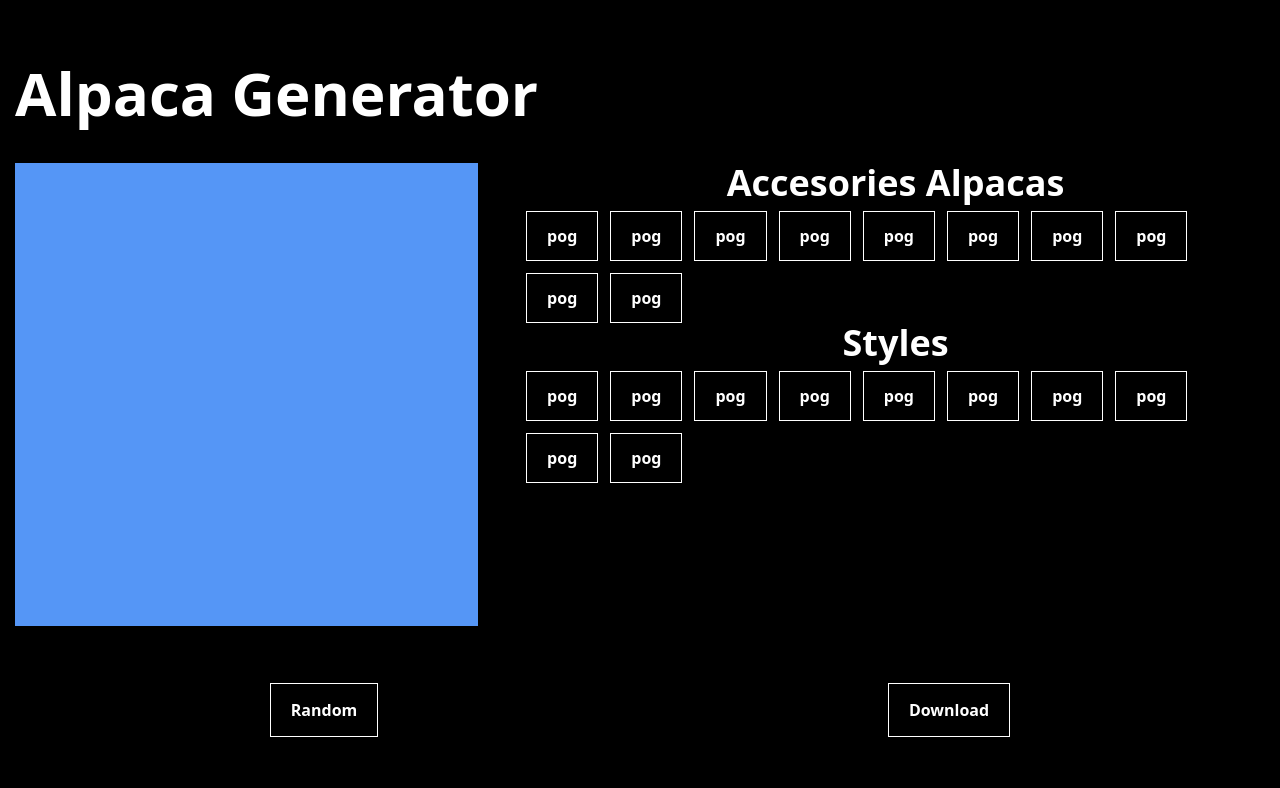
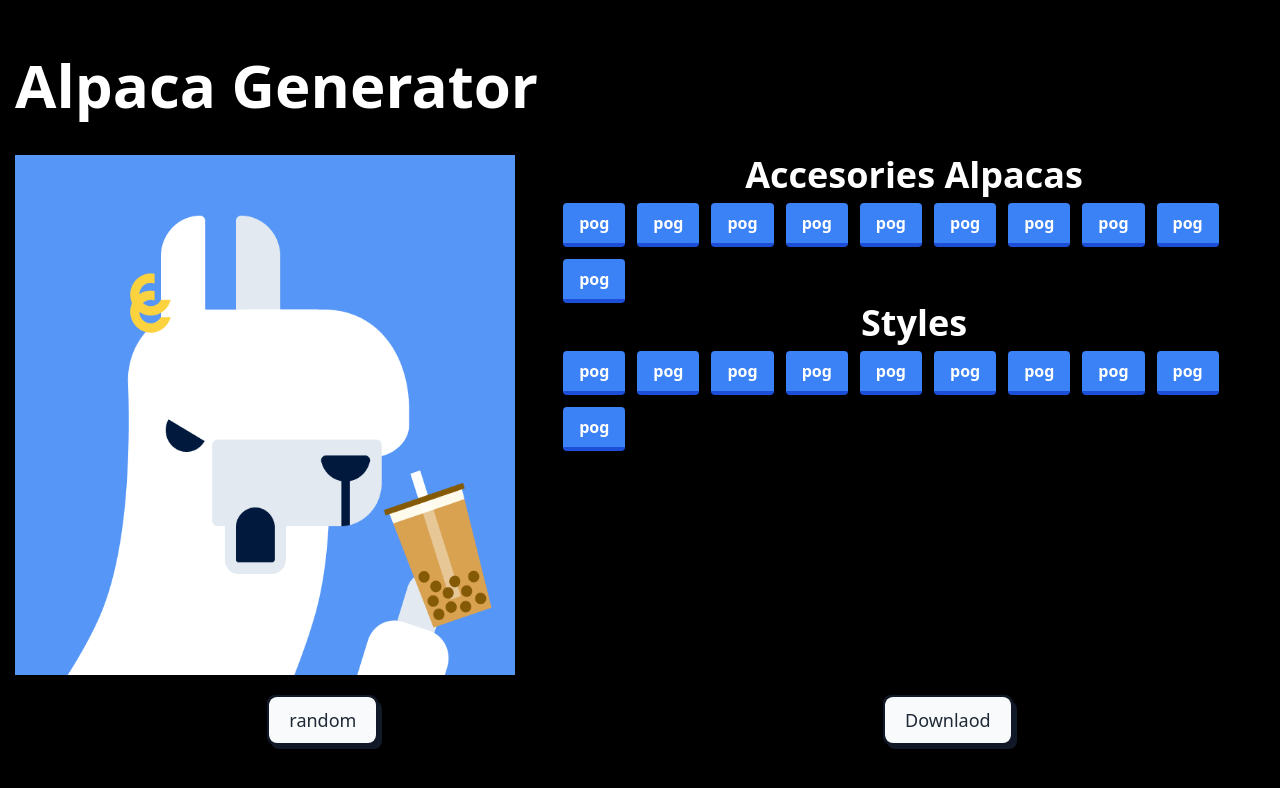
Before and after one commit to fakbo-dev/alpaca-generator, a React (Vite) app: page / in a window 1280 px wide. Shown: the top 788 px of the page. Built offline with nearby package versions, Linux system fonts and the light colour scheme.

Commit message:
default img done

```diff
--- a/src/components/Alpaca.jsx
+++ b/src/components/Alpaca.jsx
@@ -1,15 +1,30 @@
 import DefaultImage from "../assets/alpaca/backgrounds/blue50.png"
-
+import Accesorie from "../assets/alpaca/accessories/earings.png"
+import ears from "../assets/alpaca/ears/default.png"
+import eyes from "../assets/alpaca/eyes/angry.png"
+import hair from "../assets/alpaca/hair/bang.png"
+import leg from "../assets/alpaca/leg/bubble-tea.png"
+import mount from "../assets/alpaca/mouth/astonished.png"
+import neck from "../assets/alpaca/neck/bend-backward.png"
+import nose from "../assets/alpaca/nose.png"
 const Alpaca = () => {
 
     return (
         <section className="flex flex-col gap-10">
             <h1 className="text-6xl">Alpaca Generator</h1>
             {/* Content */}
-            <div className="flex gap-12">
+            <div className="flex gap-12 flex-col md:flex-row">
                 {/* Image */}
-                <div className="h-[520px] w-[520px]">
-                    <img src={DefaultImage} alt="background image" className="object-cover" />
+                <div className="relative ">
+                    <img src={DefaultImage} alt="background image" className="h-[520px] w-[520px] z-0" />
+                    <img src={neck} alt="background image" className="h-[520px] w-[520px] z-10 top-0 left-0 absolute" />
+                    <img src={Accesorie} alt="background image" className="h-[520px] w-[520px] z-10 top-0 left-0 absolute" />
+                    <img src={ears} alt="background image" className="h-[520px] w-[520px] z-[1] top-0 left-0 absolute" />
+                    <img src={eyes} alt="background image" className="h-[520px] w-[520px] z-[99] top-0 left-0 absolute" />
+                    <img src={mount} alt="background image" className="h-[520px] w-[520px] z-[109] top-0 left-0 absolute" />
+                    <img src={leg} alt="background image" className="h-[520px] w-[520px] z-[99] top-0 left-0 absolute" />
+                    <img src={hair} alt="background image" className="h-[520px] w-[520px] z-[99] top-0 left-0 absolute" />
+                    <img src={nose} alt="background image" className="h-[520px] w-[520px] z-[99] top-0 left-0 absolute" />
                 </div>
 
                 {/* Buttons */}
@@ -20,16 +35,16 @@ const Alpaca = () => {
                         {/* buttons */}
                         <div className="flex flex-wrap gap-3">
 
-                            <button className=" px-[20px] py-[12px] border border-white">pog</button>
-                            <button className=" px-[20px] py-[12px] border border-white">pog</button>
-                            <button className=" px-[20px] py-[12px] border border-white">pog</button>
-                            <button className=" px-[20px] py-[12px] border border-white">pog</button>
-                            <button className=" px-[20px] py-[12px] border border-white">pog</button>
-                            <button className=" px-[20px] py-[12px] border border-white">pog</button>
-                            <button className=" px-[20px] py-[12px] border border-white">pog</button>
-                            <button className=" px-[20px] py-[12px] border border-white">pog</button>
-                            <button className=" px-[20px] py-[12px] border border-white">pog</button>
-                            <button className=" px-[20px] py-[12px] border border-white">pog</button>
+                            <button className="bg-blue-500 hover:bg-blue-400 text-white font-bold py-2 px-4 border-b-4 border-blue-700 hover:border-blue-500 rounded">pog</button>
+                            <button className="bg-blue-500 hover:bg-blue-400 text-white font-bold py-2 px-4 border-b-4 border-blue-700 hover:border-blue-500 rounded">pog</button>
+                            <button className="bg-blue-500 hover:bg-blue-400 text-white font-bold py-2 px-4 border-b-4 border-blue-700 hover:border-blue-500 rounded">pog</button>
+                            <button className="bg-blue-500 hover:bg-blue-400 text-white font-bold py-2 px-4 border-b-4 border-blue-700 hover:border-blue-500 rounded">pog</button>
+                            <button className="bg-blue-500 hover:bg-blue-400 text-white font-bold py-2 px-4 border-b-4 border-blue-700 hover:border-blue-500 rounded">pog</button>
+                            <button className="bg-blue-500 hover:bg-blue-400 text-white font-bold py-2 px-4 border-b-4 border-blue-700 hover:border-blue-500 rounded">pog</button>
+                            <button className="bg-blue-500 hover:bg-blue-400 text-white font-bold py-2 px-4 border-b-4 border-blue-700 hover:border-blue-500 rounded">pog</button>
+                            <button className="bg-blue-500 hover:bg-blue-400 text-white font-bold py-2 px-4 border-b-4 border-blue-700 hover:border-blue-500 rounded">pog</button>
+                            <button className="bg-blue-500 hover:bg-blue-400 text-white font-bold py-2 px-4 border-b-4 border-blue-700 hover:border-blue-500 rounded">pog</button>
+                            <button className="bg-blue-500 hover:bg-blue-400 text-white font-bold py-2 px-4 border-b-4 border-blue-700 hover:border-blue-500 rounded">pog</button>
                         </div>
                     </div>
                     {/* Styles */}
@@ -38,16 +53,16 @@ const Alpaca = () => {
                         {/* buttons */}
                         <div className="flex flex-wrap gap-3">
 
-                            <button className=" px-[20px] py-[12px] border border-white">pog</button>
-                            <button className=" px-[20px] py-[12px] border border-white">pog</button>
-                            <button className=" px-[20px] py-[12px] border border-white">pog</button>
-                            <button className=" px-[20px] py-[12px] border border-white">pog</button>
-                            <button className=" px-[20px] py-[12px] border border-white">pog</button>
-                            <button className=" px-[20px] py-[12px] border border-white">pog</button>
-                            <button className=" px-[20px] py-[12px] border border-white">pog</button>
-                            <button className=" px-[20px] py-[12px] border border-white">pog</button>
-                            <button className=" px-[20px] py-[12px] border border-white">pog</button>
-                            <button className=" px-[20px] py-[12px] border border-white">pog</button>
+                            <button className="bg-blue-500 hover:bg-blue-400 text-white font-bold py-2 px-4 border-b-4 border-blue-700 hover:border-blue-500 rounded">pog</button>
+                            <button className="bg-blue-500 hover:bg-blue-400 text-white font-bold py-2 px-4 border-b-4 border-blue-700 hover:border-blue-500 rounded">pog</button>
+                            <button className="bg-blue-500 hover:bg-blue-400 text-white font-bold py-2 px-4 border-b-4 border-blue-700 hover:border-blue-500 rounded">pog</button>
+                            <button className="bg-blue-500 hover:bg-blue-400 text-white font-bold py-2 px-4 border-b-4 border-blue-700 hover:border-blue-500 rounded">pog</button>
+                            <button className="bg-blue-500 hover:bg-blue-400 text-white font-bold py-2 px-4 border-b-4 border-blue-700 hover:border-blue-500 rounded">pog</button>
+                            <button className="bg-blue-500 hover:bg-blue-400 text-white font-bold py-2 px-4 border-b-4 border-blue-700 hover:border-blue-500 rounded">pog</button>
+                            <button className="bg-blue-500 hover:bg-blue-400 text-white font-bold py-2 px-4 border-b-4 border-blue-700 hover:border-blue-500 rounded">pog</button>
+                            <button className="bg-blue-500 hover:bg-blue-400 text-white font-bold py-2 px-4 border-b-4 border-blue-700 hover:border-blue-500 rounded">pog</button>
+                            <button className="bg-blue-500 hover:bg-blue-400 text-white font-bold py-2 px-4 border-b-4 border-blue-700 hover:border-blue-500 rounded">pog</button>
+                            <button className="bg-blue-500 hover:bg-blue-400 text-white font-bold py-2 px-4 border-b-4 border-blue-700 hover:border-blue-500 rounded">pog</button>
                         </div>
                     </div>
                 </div>
--- a/src/components/Donwload.jsx
+++ b/src/components/Donwload.jsx
@@ -4,9 +4,23 @@
 const Donwload = () => {
 
     return (
-        <section className="flex w-full justify-around">
-            <button className="px-[20px] py-[14px] border border-white">Random</button>
-            <button className="px-[20px] py-[14px] border border-white">Download</button>
+        <section className="flex w-full justify-around mt-5">
+            <a href="#_" class="relative inline-block text-lg group">
+                <span class="relative z-10 block px-5 py-3 overflow-hidden font-medium leading-tight text-gray-800 transition-colors duration-300 ease-out border-2 border-gray-900 rounded-lg group-hover:text-white">
+                    <span class="absolute inset-0 w-full h-full px-5 py-3 rounded-lg bg-gray-50"></span>
+                    <span class="absolute left-0 w-48 h-48 -ml-2 transition-all duration-300 origin-top-right -rotate-90 -translate-x-full translate-y-12 bg-gray-900 group-hover:-rotate-180 ease"></span>
+                    <span class="relative">random</span>
+                </span>
+                <span class="absolute bottom-0 right-0 w-full h-12 -mb-1 -mr-1 transition-all duration-200 ease-linear bg-gray-900 rounded-lg group-hover:mb-0 group-hover:mr-0" data-rounded="rounded-lg"></span>
+            </a>
+            <a href="#_" class="relative inline-block text-lg group">
+                <span class="relative z-10 block px-5 py-3 overflow-hidden font-medium leading-tight text-gray-800 transition-colors duration-300 ease-out border-2 border-gray-900 rounded-lg group-hover:text-white">
+                    <span class="absolute inset-0 w-full h-full px-5 py-3 rounded-lg bg-gray-50"></span>
+                    <span class="absolute left-0 w-48 h-48 -ml-2 transition-all duration-300 origin-top-right -rotate-90 -translate-x-full translate-y-12 bg-gray-900 group-hover:-rotate-180 ease"></span>
+                    <span class="relative">Downlaod</span>
+                </span>
+                <span class="absolute bottom-0 right-0 w-full h-12 -mb-1 -mr-1 transition-all duration-200 ease-linear bg-gray-900 rounded-lg group-hover:mb-0 group-hover:mr-0" data-rounded="rounded-lg"></span>
+            </a>
         </section>
     );
 }
```
